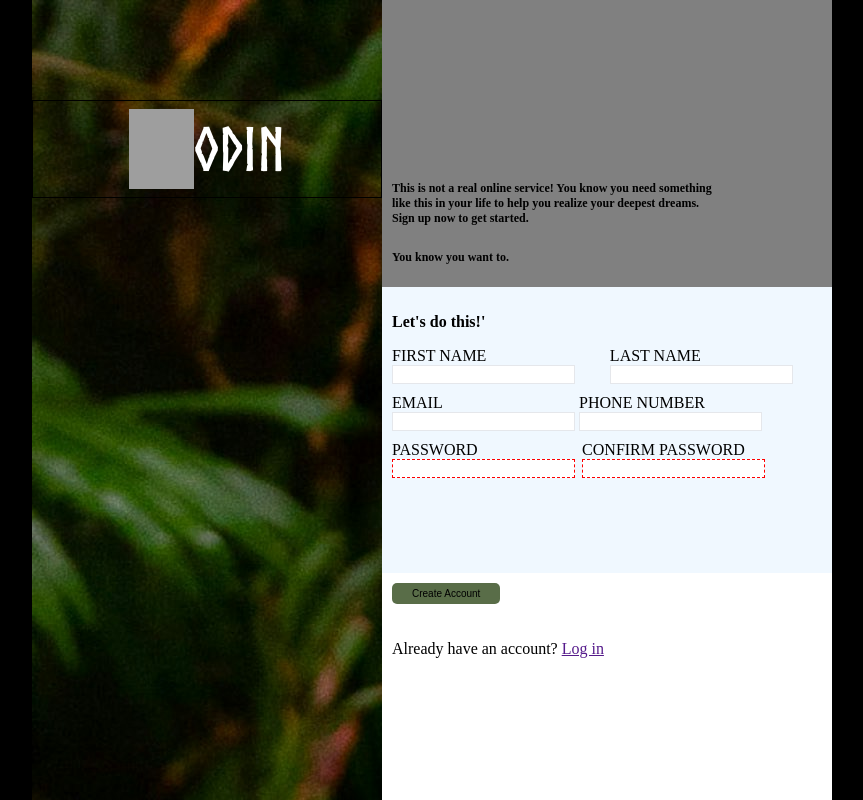
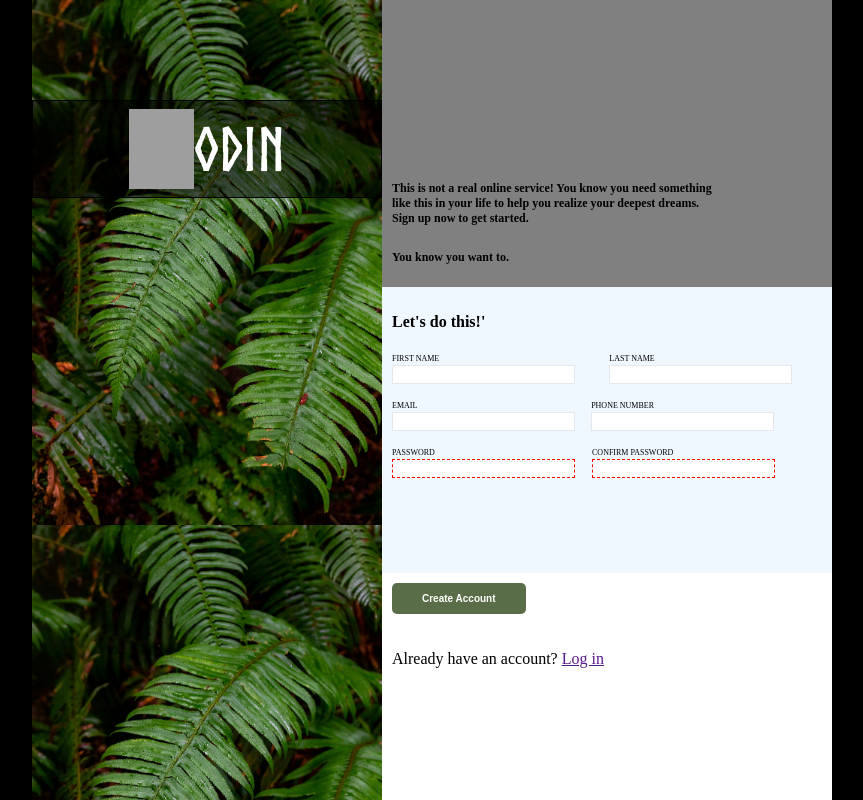
Before and after one commit to Sammorad/Odin_Project_Sign_up_Form, a plain HTML site: page index.html in a window 1280 px wide. Shown: the whole page, without its empty margins (208-1071 px from the left). Drawn offline with Linux system fonts and the light colour scheme; grey boxes are pictures that could not be loaded.

Commit message:
background image size adjusted

```diff
--- a/index.html
+++ b/index.html
@@ -57,7 +57,7 @@
     </div>
     <div class="bottom">
         <div class="but">
-            <button>Create Account</button>
+            <button><strong>Create Account</strong></button>
         </div>
         <p>Already have an account? <a href="">Log in</a></p>
     </div>
--- a/style.css
+++ b/style.css
@@ -21,6 +21,7 @@ body{
 
 
     background-image: url(Odin_background_image.jpg);
+    background-size: contain;
 
 }
 .logo p{
@@ -38,7 +39,7 @@ body{
     justify-content: center;
     align-items: center;
     height: 30px;
-    background-color: transparent;
+    background-color: rgba(0, 0, 0, 0.5);
     border: 1px solid;
     margin-top: 100px;
     padding: 33px;
@@ -92,9 +93,10 @@ form{
 button{
     background-color: #596d48;
     border: 0;
-    padding: 5px 20px 5px 20px ;
+    padding: 10px 30px 10px 30px ;
     border-radius: 5px;
     font-size: x-small;
+    color: white;
 }
 input{
     border: 1px solid #E5E7EB;
@@ -106,3 +108,6 @@ input{
     border: 1px dashed blue;
 
 }
+label{
+    font-size: 8px;
+}
```
